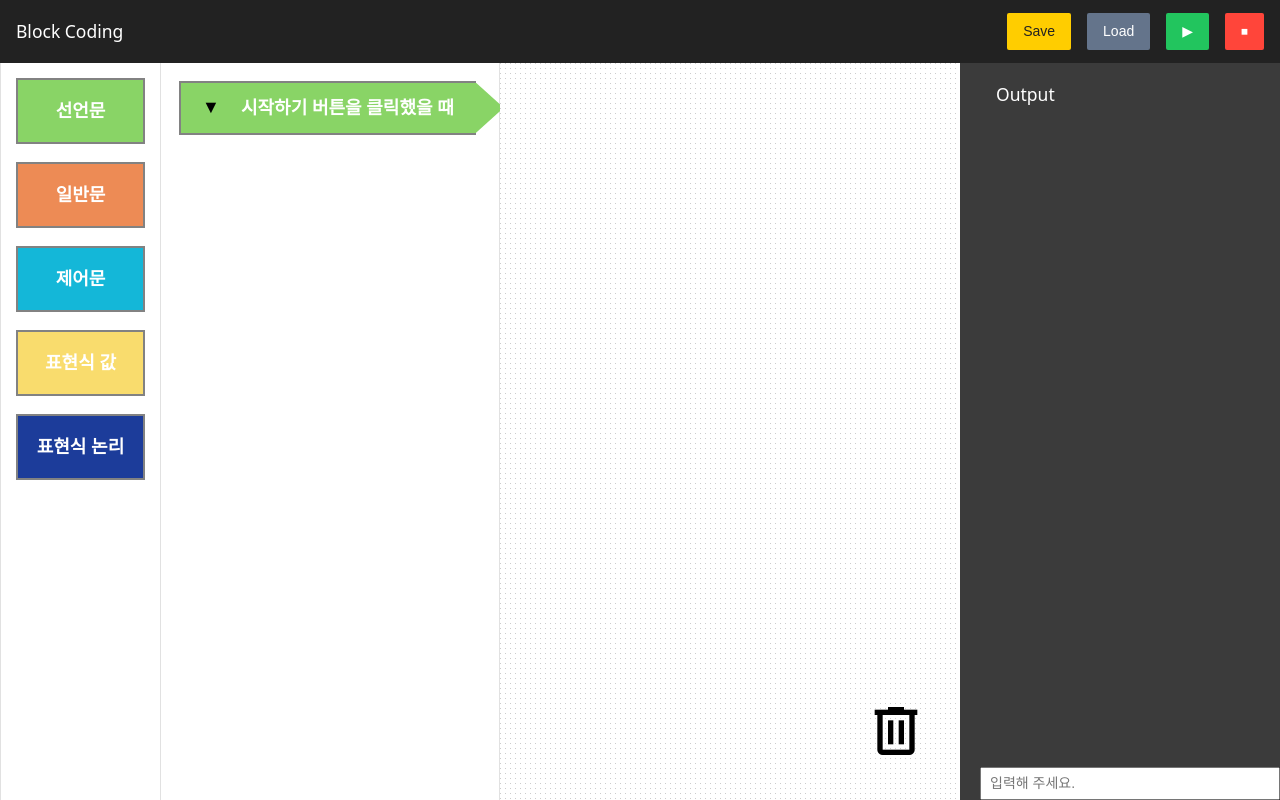
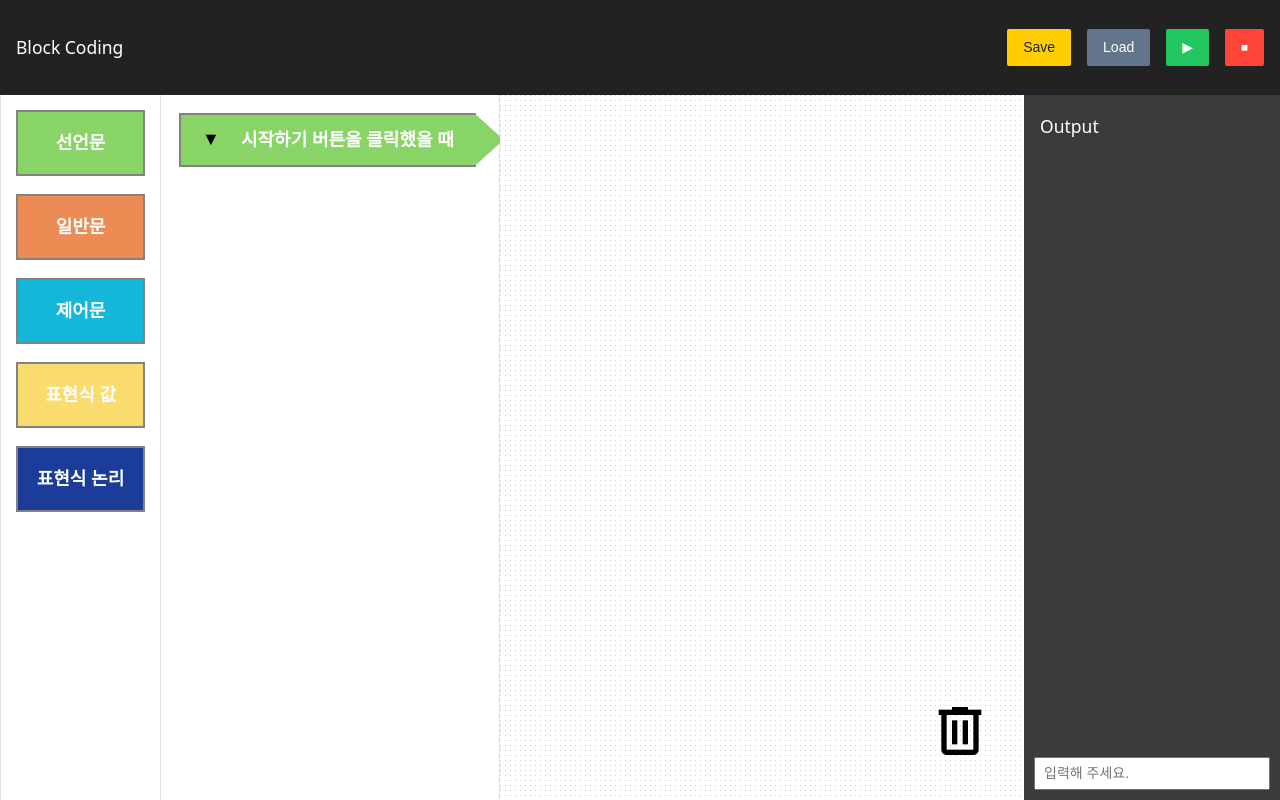
Before and after one commit to J3SUNG/BlockCoding, a website built with webpack: page src/index.html in a window 1280 px wide. Built offline with nearby package versions, Linux system fonts and the light colour scheme.

Commit message:
FEPIT-295 : consoleSpace css 수정

```diff
--- a/src/styles/index.css
+++ b/src/styles/index.css
@@ -2,6 +2,7 @@ body {
   display: flex;
   flex-direction: column;
   min-height: 100vh;
+  overflow: hidden;
 }
 
 h1 {
@@ -50,13 +51,14 @@ select {
 }
 
 #title {
-  margin: 1rem 0;
+  margin: 2rem 0;
 }
 
 /* 콘텐츠 영역 */
 #main {
   flex: 1;
   display: flex;
+  height: 100%;
 }
 
 #main > * {
@@ -156,18 +158,29 @@ select {
 
 /* 콘솔 영역 */
 #console {
+  position: relative;
   background-color: #3b3b3b;
-  min-width: 20rem;
+  min-width: 16rem;
   color: #fff;
   display: flex;
   flex-direction: column;
+  padding-bottom: 60px;
+  max-height: calc(100vh - 6rem);
+  overflow: hidden;
+}
+
+.console__output {
   padding-left: 20px;
+  overflow-y: auto;
+  flex-grow: 1;
 }
 
 #console > input {
+  position: absolute;
   padding: 0.25rem 0.5rem;
-  width: 100%;
-  margin: auto 0 0 0;
+  width: calc(100% - 20px);
+  bottom: 10px;
+  left: 10px;
 }
 
 /* 색상 지정용 */
```
